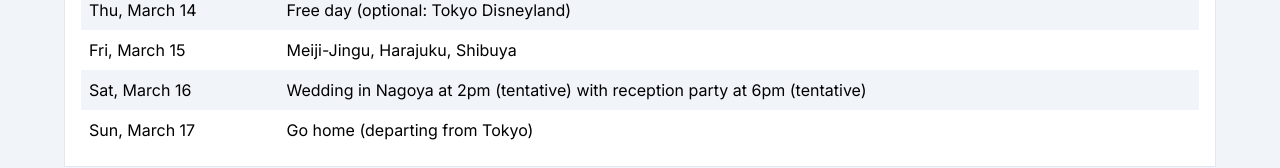
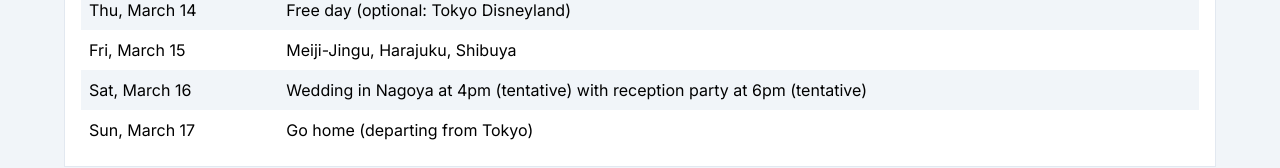
Before and after one commit to ArcticStorm9/ArcticStorm9.github.io, a SvelteKit app: page /wedding in a window 1280 px wide. Shown: the part 303-471 px from the top of the page. Built offline with nearby package versions, Linux system fonts and the light colour scheme.

Commit message:
quick change to time

```diff
--- a/src/routes/wedding/+page.svelte
+++ b/src/routes/wedding/+page.svelte
@@ -8,7 +8,7 @@
     ["Wed, March 13", "Tokyo DisneySea"],
     ["Thu, March 14", "Free day (optional: Tokyo Disneyland)"],
     ["Fri, March 15", "Meiji-Jingu, Harajuku, Shibuya"],
-    ["Sat, March 16", "Wedding in Nagoya at 2pm (tentative) with reception party at 6pm (tentative)"],
+    ["Sat, March 16", "Wedding in Nagoya at 4pm (tentative) with reception party at 6pm (tentative)"],
     ["Sun, March 17", "Go home (departing from Tokyo)"],
   ];
 </script>
```
